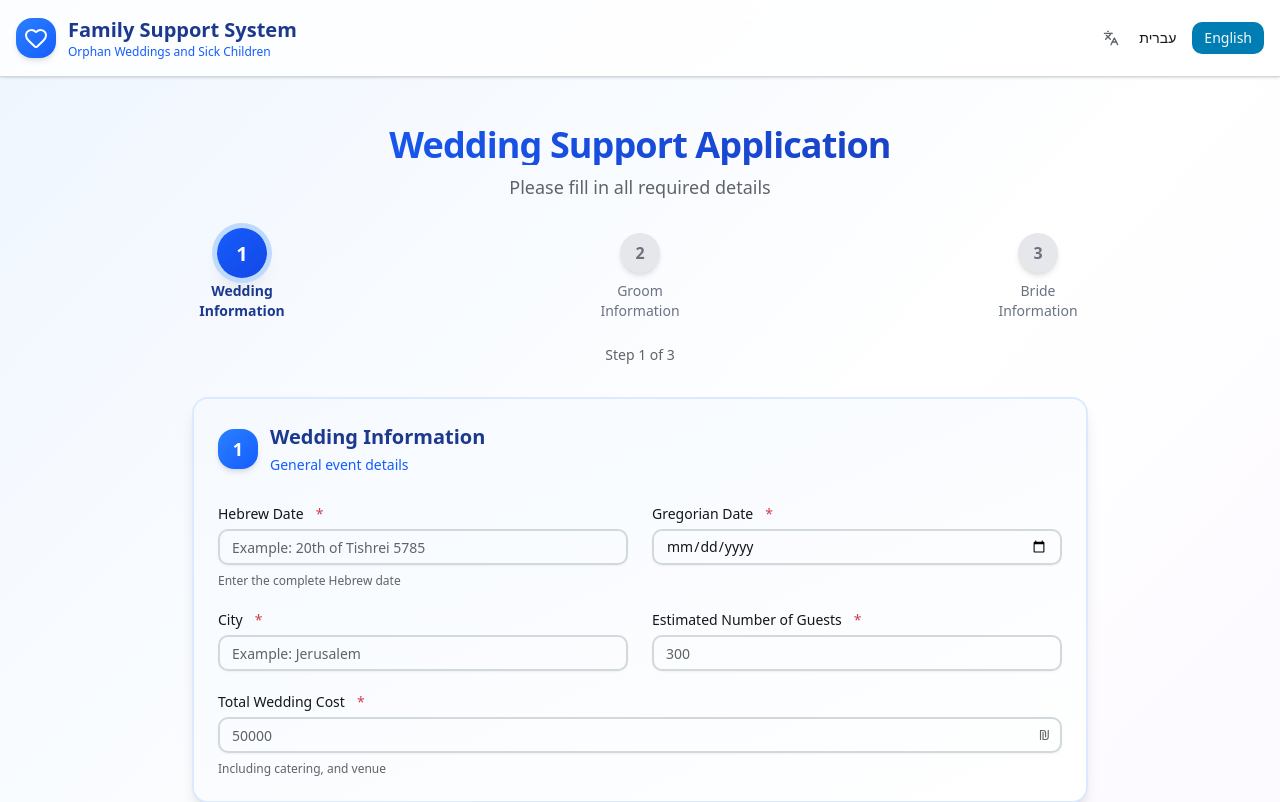
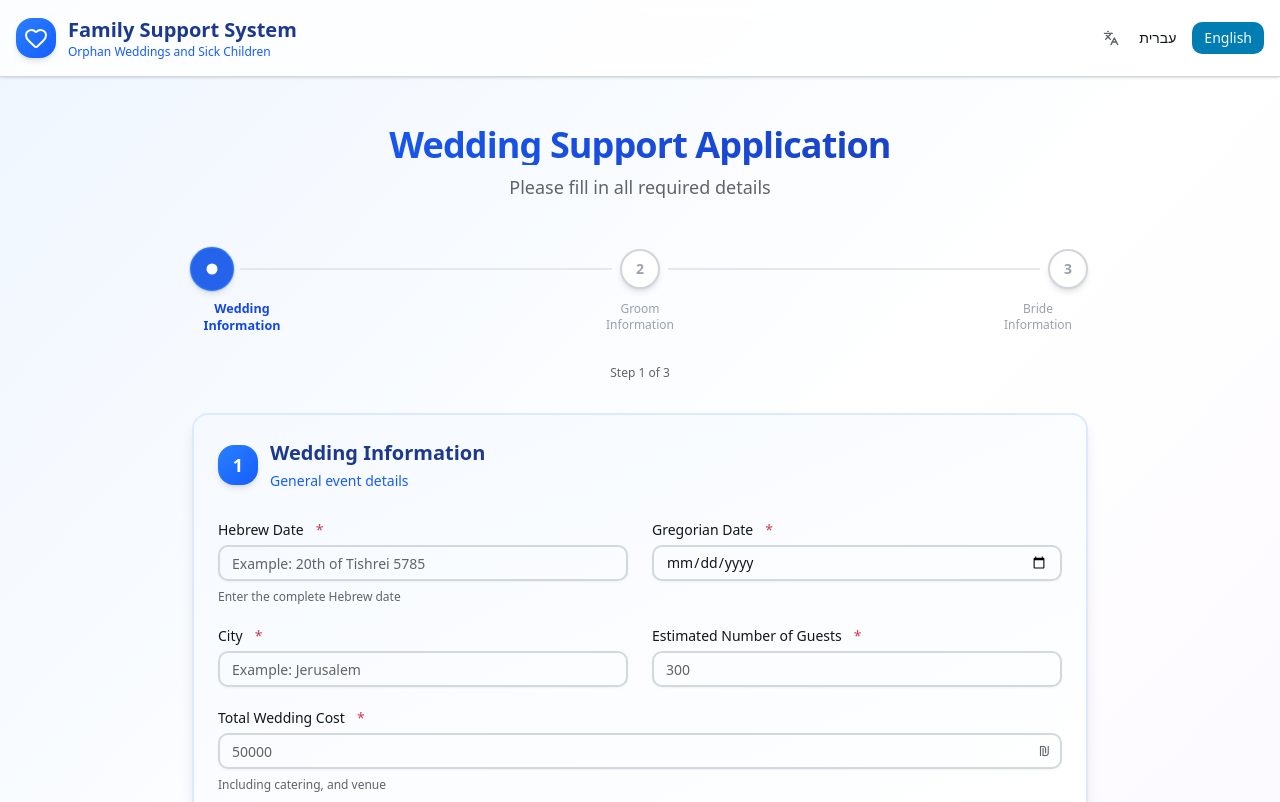
Before and after one commit to eknatan/simcath-zion, a Next.js app: page /en/public-forms/wedding in a window 1280 px wide. Shown: the top 802 px of the page. Built offline with nearby package versions, Linux system fonts and the light colour scheme; no server answers.

Commit message:
update form add wedding

```diff
--- a/package.json
+++ b/package.json
@@ -31,6 +31,7 @@
     "class-variance-authority": "^0.7.1",
     "clsx": "^2.1.1",
     "date-fns": "^4.1.0",
+    "framer-motion": "^12.23.24",
     "jotai": "^2.15.0",
     "lucide-react": "^0.546.0",
     "next": "15.5.6",
--- a/src/app/globals.css
+++ b/src/app/globals.css
@@ -172,3 +172,28 @@
 .animate-grid {
   animation: grid 15s linear infinite;
 }
+
+/* Stepper Animations */
+@keyframes pulse-subtle {
+  0%, 100% {
+    opacity: 1;
+  }
+  50% {
+    opacity: 0.85;
+  }
+}
+
+@keyframes ping-slow {
+  75%, 100% {
+    transform: scale(1.5);
+    opacity: 0;
+  }
+}
+
+.animate-pulse-subtle {
+  animation: pulse-subtle 2s cubic-bezier(0.4, 0, 0.6, 1) infinite;
+}
+
+.animate-ping-slow {
+  animation: ping-slow 2s cubic-bezier(0, 0, 0.2, 1) infinite;
+}
--- a/src/components/shared/Forms/FormProgressBar.tsx
+++ b/src/components/shared/Forms/FormProgressBar.tsx
@@ -3,7 +3,7 @@
 import React from 'react';
 import { cn } from '@/lib/utils';
 import { useTranslations } from 'next-intl';
-import { Check } from 'lucide-react';
+import { motion, Variants } from 'framer-motion';
 
 /**
  * קומפוננטת FormProgressBar - מציגה התקדמות בטופס רב-שלבי
@@ -14,6 +14,7 @@ import { Check } from 'lucide-react';
  * - Interface Segregation: ממשק פשוט וממוקד
  *
  * תמיכה מלאה ב-RTL
+ * אנימציות מודרניות עם Framer Motion
  */
 
 export interface FormStep {
@@ -37,77 +38,174 @@ interface FormProgressBarProps {
 export function FormProgressBar({ currentStep, steps, className }: FormProgressBarProps) {
   const t = useTranslations('wedding_form');
 
+  // Variants for step circles
+  const stepVariants: Variants = {
+    inactive: {
+      scale: 1,
+      backgroundColor: '#ffffff',
+      borderColor: '#d1d5db',
+      color: '#9ca3af',
+    },
+    active: {
+      scale: 1.1,
+      backgroundColor: '#2563eb',
+      borderColor: '#2563eb',
+      color: '#ffffff',
+    },
+    complete: {
+      scale: 1,
+      backgroundColor: '#2563eb',
+      borderColor: '#2563eb',
+      color: '#ffffff',
+    },
+  };
+
+  // Variants for connector lines
+  const lineVariants: Variants = {
+    incomplete: { scaleX: 0, backgroundColor: '#e5e7eb' },
+    complete: { scaleX: 1, backgroundColor: '#2563eb' },
+  };
+
   return (
     <div className={cn('w-full', className)}>
       {/* Progress bar */}
-      <div className="relative">
-        {/* Background line */}
-        <div className="absolute top-5 start-0 end-0 h-1 bg-gray-200 -z-10" />
-
-        {/* Progress line */}
-        <div
-          className="absolute top-5 start-0 h-1 bg-gradient-to-r from-blue-500 to-blue-600 -z-10 transition-all duration-500"
-          style={{
-            width: `${(currentStep / (steps.length - 1)) * 100}%`,
-          }}
-        />
-
-        {/* Steps */}
-        <div className="flex justify-between">
+      <div className="relative py-4">
+        {/* Circles + connectors row (line centered to circles) */}
+        <div className="flex items-center justify-between relative">
           {steps.map((step, index) => {
             const isCompleted = index < currentStep || step.completed;
             const isCurrent = index === currentStep;
             const isPending = index > currentStep;
+            const status = isCurrent ? 'active' : isCompleted ? 'complete' : 'inactive';
+            const isNotLastStep = index < steps.length - 1;
 
             return (
-              <div
-                key={step.id}
-                className="flex flex-col items-center gap-2"
-              >
-                {/* Step circle */}
-                <div
-                  className={cn(
-                    'w-10 h-10 rounded-full flex items-center justify-center font-semibold transition-all duration-300 shadow-md',
-                    isCompleted &&
-                      'bg-gradient-to-br from-blue-500 to-blue-600 text-white scale-110',
-                    isCurrent &&
-                      'bg-gradient-to-br from-blue-600 to-blue-700 text-white scale-125 shadow-lg ring-4 ring-blue-200',
-                    isPending && 'bg-gray-200 text-gray-500'
-                  )}
+              <React.Fragment key={step.id}>
+                <div className="relative z-10">
+                  {/* Step circle - animated */}
+                  <div className="relative">
+                    <motion.div
+                      variants={stepVariants}
+                      animate={status}
+                      initial={false}
+                      transition={{ duration: 0.3, type: 'spring', stiffness: 300 }}
+                      className="w-10 h-10 rounded-full flex items-center justify-center font-bold border-2 shadow-md"
                     >
                       {isCompleted && !isCurrent ? (
-                    <Check className="h-5 w-5" />
+                        <CheckIcon className="h-5 w-5" />
+                      ) : isCurrent ? (
+                        <motion.div
+                          initial={{ scale: 0 }}
+                          animate={{ scale: 1 }}
+                          className="h-2.5 w-2.5 rounded-full bg-white"
+                        />
                       ) : (
-                    <span>{index + 1}</span>
+                        <span className="text-sm">{index + 1}</span>
+                      )}
+                    </motion.div>
+
+                    {/* Pulse ring for current step */}
+                    {isCurrent && (
+                      <motion.div
+                        className="absolute inset-0 rounded-full border-2 border-blue-400"
+                        initial={{ scale: 1, opacity: 0.5 }}
+                        animate={{ scale: 1.3, opacity: 0 }}
+                        transition={{
+                          duration: 1.5,
+                          repeat: Infinity,
+                          ease: 'easeOut',
+                        }}
+                      />
                     )}
                   </div>
+                </div>
 
-                {/* Step label */}
-                <p
+                {/* Connector line - fills blue for completed prior steps */}
+                {isNotLastStep && (
+                  <div className="relative mx-2 h-0.5 flex-1 overflow-hidden rounded bg-gray-200">
+                    <motion.div
+                      className="absolute left-0 top-0 h-full w-full origin-left"
+                      variants={lineVariants}
+                      initial={false}
+                      animate={isCompleted ? 'complete' : 'incomplete'}
+                      transition={{ duration: 0.4, ease: 'easeInOut' }}
+                    />
+                  </div>
+                )}
+              </React.Fragment>
+            );
+          })}
+        </div>
+
+        {/* Labels row */}
+        <div className="mt-3 flex items-start justify-between">
+          {steps.map((step, index) => {
+            const isCompleted = index < currentStep || step.completed;
+            const isCurrent = index === currentStep;
+            const isPending = index > currentStep;
+            return (
+              <motion.p
+                key={step.id}
+                animate={{
+                  scale: isCurrent ? 1.05 : 1,
+                  fontWeight: isCurrent ? 700 : 500,
+                }}
+                transition={{ duration: 0.2 }}
                 className={cn(
-                    'text-sm font-medium text-center max-w-[100px] transition-colors duration-300',
-                    isCurrent && 'text-blue-900 font-semibold',
+                  'text-xs text-center max-w-[100px] transition-colors duration-300',
+                  isCurrent && 'text-blue-700',
                   isCompleted && !isCurrent && 'text-blue-600',
-                    isPending && 'text-gray-500'
+                  isPending && 'text-gray-400'
                 )}
               >
                 {t(step.label)}
-                </p>
-              </div>
+              </motion.p>
             );
           })}
         </div>
       </div>
 
-      {/* Optional: Current step indicator */}
-      <div className="mt-6 text-center">
-        <p className="text-sm text-muted-foreground">
+      {/* Current step indicator */}
+      <div className="mt-4 text-center">
+        <motion.p
+          key={currentStep}
+          initial={{ opacity: 0, y: -10 }}
+          animate={{ opacity: 1, y: 0 }}
+          className="text-xs text-muted-foreground font-medium"
+        >
           {t('progress_indicator', {
             current: currentStep + 1,
             total: steps.length,
           })}
-        </p>
+        </motion.p>
       </div>
     </div>
   );
 }
+
+// CheckIcon component with animated path
+function CheckIcon({ className }: { className?: string }) {
+  return (
+    <svg
+      className={className}
+      fill="none"
+      stroke="currentColor"
+      strokeWidth={3}
+      viewBox="0 0 24 24"
+    >
+      <motion.path
+        initial={{ pathLength: 0 }}
+        animate={{ pathLength: 1 }}
+        transition={{
+          delay: 0.1,
+          type: 'tween',
+          ease: 'easeOut',
+          duration: 0.3,
+        }}
+        strokeLinecap="round"
+        strokeLinejoin="round"
+        d="M5 13l4 4L19 7"
+      />
+    </svg>
+  );
+}
```
Also changed, not shown: 1 other file (tests, documents, lock files or other folders). Lines whose indentation alone changed are shown as unchanged.
